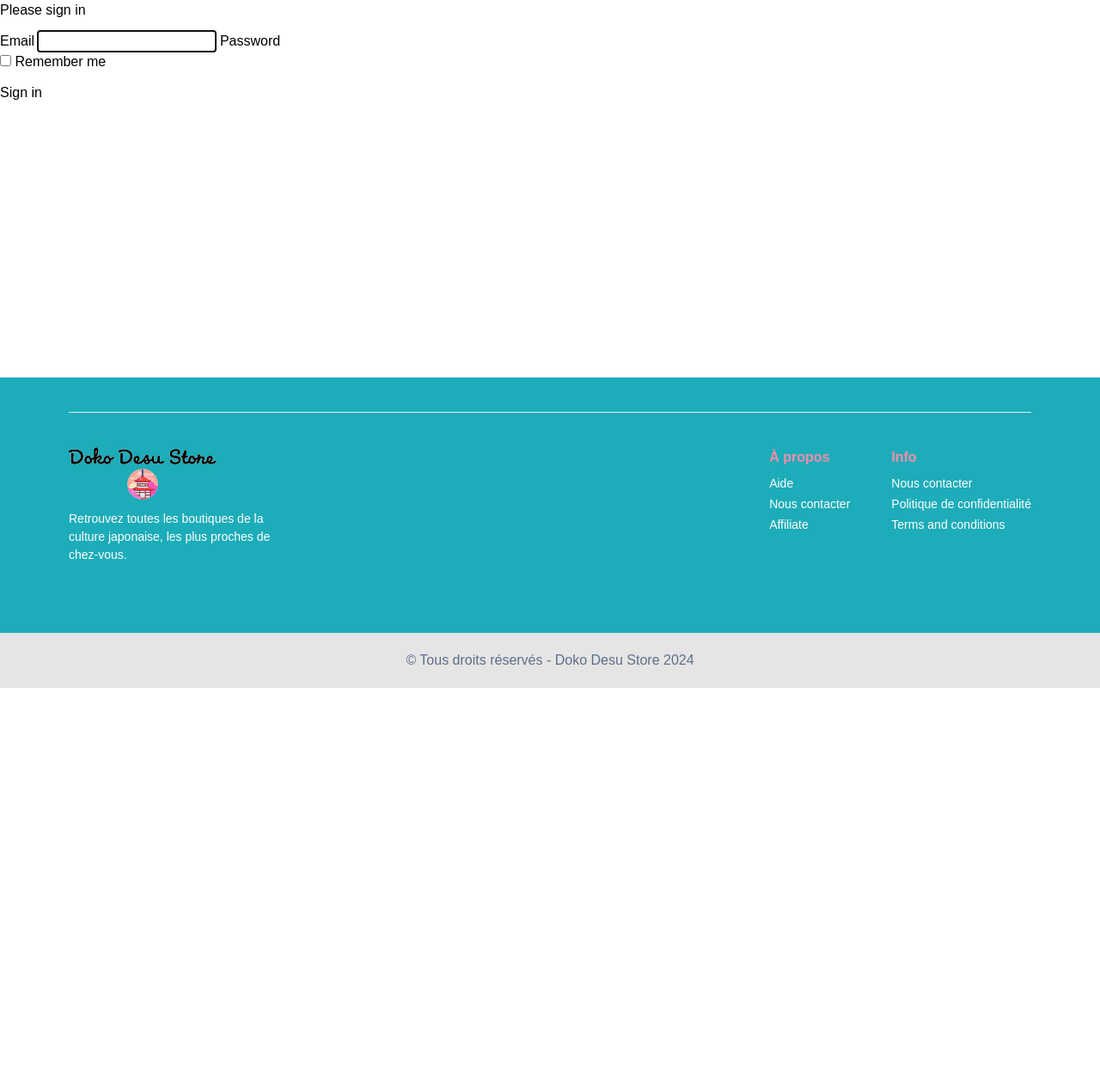
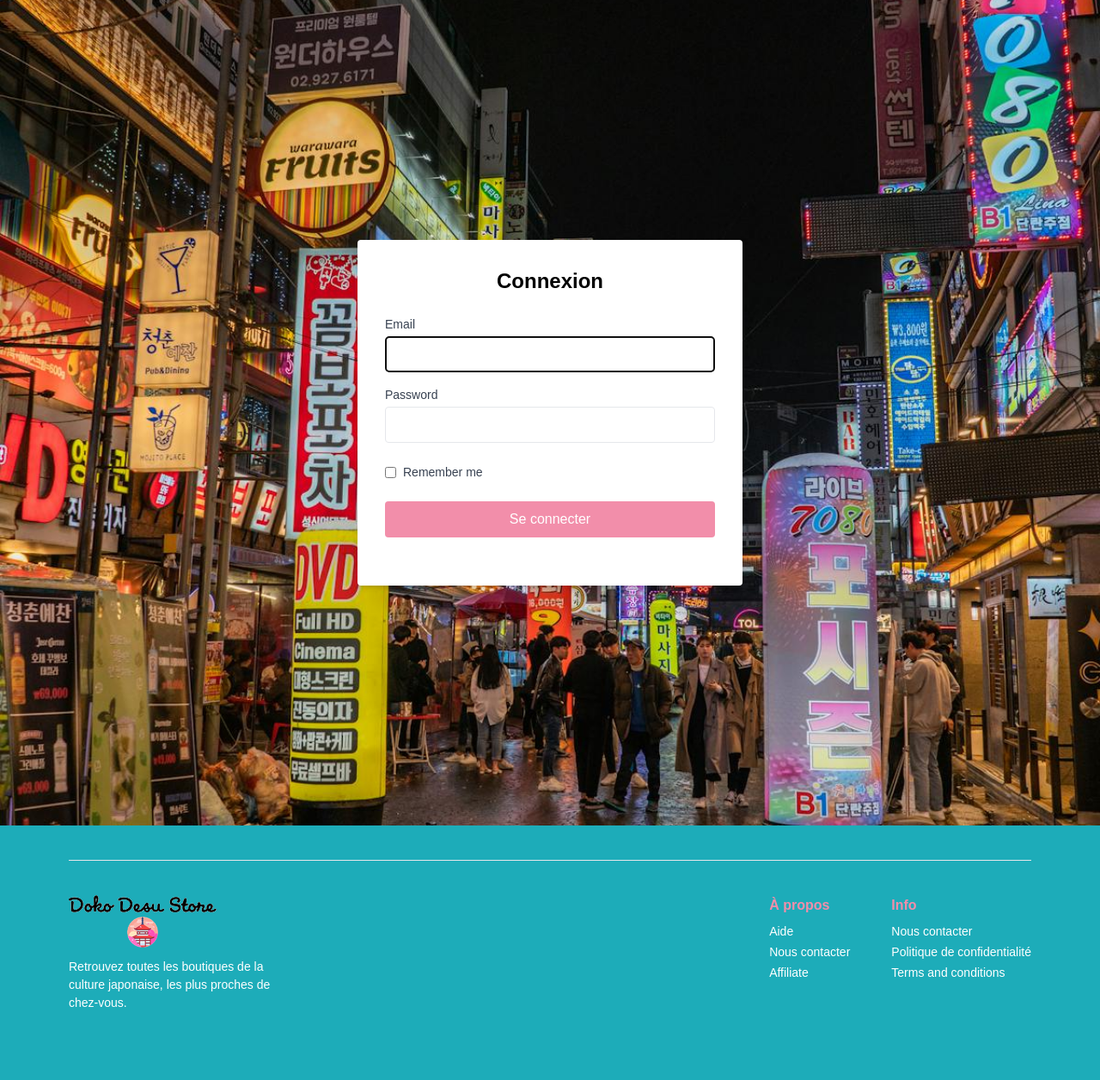
Before and after one commit to VautorD/DokoDesuStore, a Symfony app: template templates/security/login.html.twig in a window 1280 px wide. Shown: the top 1256 px of the page at 86% size. Before the commit the page ends 800 px from the top, so only its background shows below. Run offline with Twig, Linux system fonts and the light colour scheme; the template is opened without the code that fills it, so the values that code supplies are empty; style sheets or scripts are compiled from the project's sources; some libraries are stand-ins or nearby versions.

Commit message:
front login et register

```diff
--- a/templates/security/login.html.twig
+++ b/templates/security/login.html.twig
@@ -3,35 +3,40 @@
 {% block title %}Log in!{% endblock %}
 
 {% block body %}
-<form method="post">
+<div class="relative h-[960px] bg-cover bg-center" style="background-image: url('/build/img/connexion.jpeg');">
+    <div class="flex items-center justify-center h-full">
+        <form method="post" class="bg-white p-8 rounded shadow-md w-full max-w-md">
+            <h1 class="text-2xl font-semibold mb-6 text-center">Connexion</h1>
             {% if error %}
                 <div class="alert alert-danger">{{ error.messageKey|trans(error.messageData, 'security') }}</div>
             {% endif %}
 
             {% if app.user %}
-        <div class="mb-3">
+                <div class="mb-3 text-center">
                     You are logged in as {{ app.user.userIdentifier }}, <a href="{{ path('app_logout') }}">Logout</a>
                 </div>
             {% endif %}
 
-    <h1 class="h3 mb-3 font-weight-normal">Please sign in</h1>
-    <label for="inputEmail">Email</label>
-    <input type="email" value="{{ last_username }}" name="email" id="inputEmail" class="form-control" autocomplete="email" required autofocus>
-    <label for="inputPassword">Password</label>
-    <input type="password" name="password" id="inputPassword" class="form-control" autocomplete="current-password" required>
-
-    <input type="hidden" name="_csrf_token"
-           value="{{ csrf_token('authenticate') }}"
-    >
-
-    <div class="checkbox mb-3">
-        <label>
-            <input type="checkbox" name="_remember_me"> Remember me
-        </label>
+            <div class="mb-4">
+                <label for="inputEmail" class="block text-sm font-medium text-gray-700">Email</label>
+                <input type="email" value="{{ last_username }}" name="email" id="inputEmail" class="form-control w-full mt-1 p-2 border rounded" autocomplete="email" required autofocus>
+            </div>
+            <div class="mb-6">
+                <label for="inputPassword" class="block text-sm font-medium text-gray-700">Password</label>
+                <input type="password" name="password" id="inputPassword" class="form-control w-full mt-1 p-2 border rounded" autocomplete="current-password" required>
             </div>
 
-    <button class="btn btn-lg btn-primary" type="submit">
-        Sign in
+            <input type="hidden" name="_csrf_token" value="{{ csrf_token('authenticate') }}">
+
+            <div class="flex items-center mb-6">
+                <input type="checkbox" name="_remember_me" id="rememberMe" class="mr-2">
+                <label for="rememberMe" class="text-sm text-gray-700">Remember me</label>
+            </div>
+
+            <button class="btn btn-lg btn-primary w-full py-2 px-4 mb-6 rounded bg-secondary text-white hover:bg-white hover:text-secondary border border-transparent hover:border-secondary transition duration-300" type="submit">
+                Se connecter
             </button>
         </form>
+    </div>
+</div>
 {% endblock %}
```
Also changed, not shown: templates/registration/register.html.twig (+31 -15 lines). Lines whose indentation alone changed are shown as unchanged.
